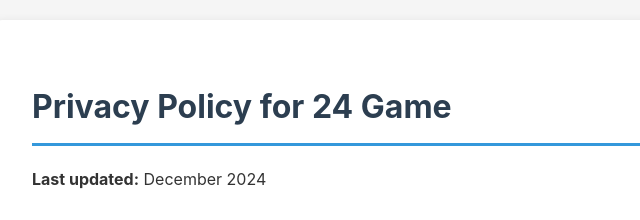
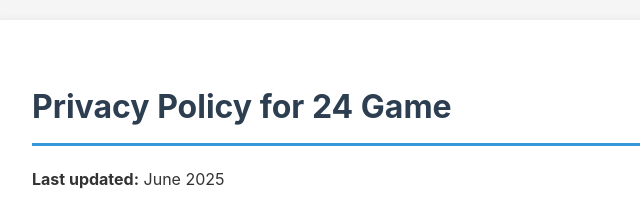
Before and after one commit to zhengziying78/twentyfourgame, a plain HTML site: page docs/index.html in a window 1280 px wide. Shown: the top 220 px of the page, 248-888 px from the left. Drawn offline with Linux system fonts and the light colour scheme.

Commit message:
fix the last updated date in privacy policy page

```diff
--- a/docs/index.html
+++ b/docs/index.html
@@ -63,7 +63,7 @@
 <body>
     <div class="container">
         <h1>Privacy Policy for 24 Game</h1>
-        <p><strong>Last updated:</strong> December 2024</p>
+        <p><strong>Last updated:</strong> June 2025</p>
 
         <h2>Introduction</h2>
         <p>24 Game ("we," "our," or "us") is committed to protecting your privacy. This Privacy Policy explains how we collect, use, and safeguard your information when you use our mobile application.</p>
```
